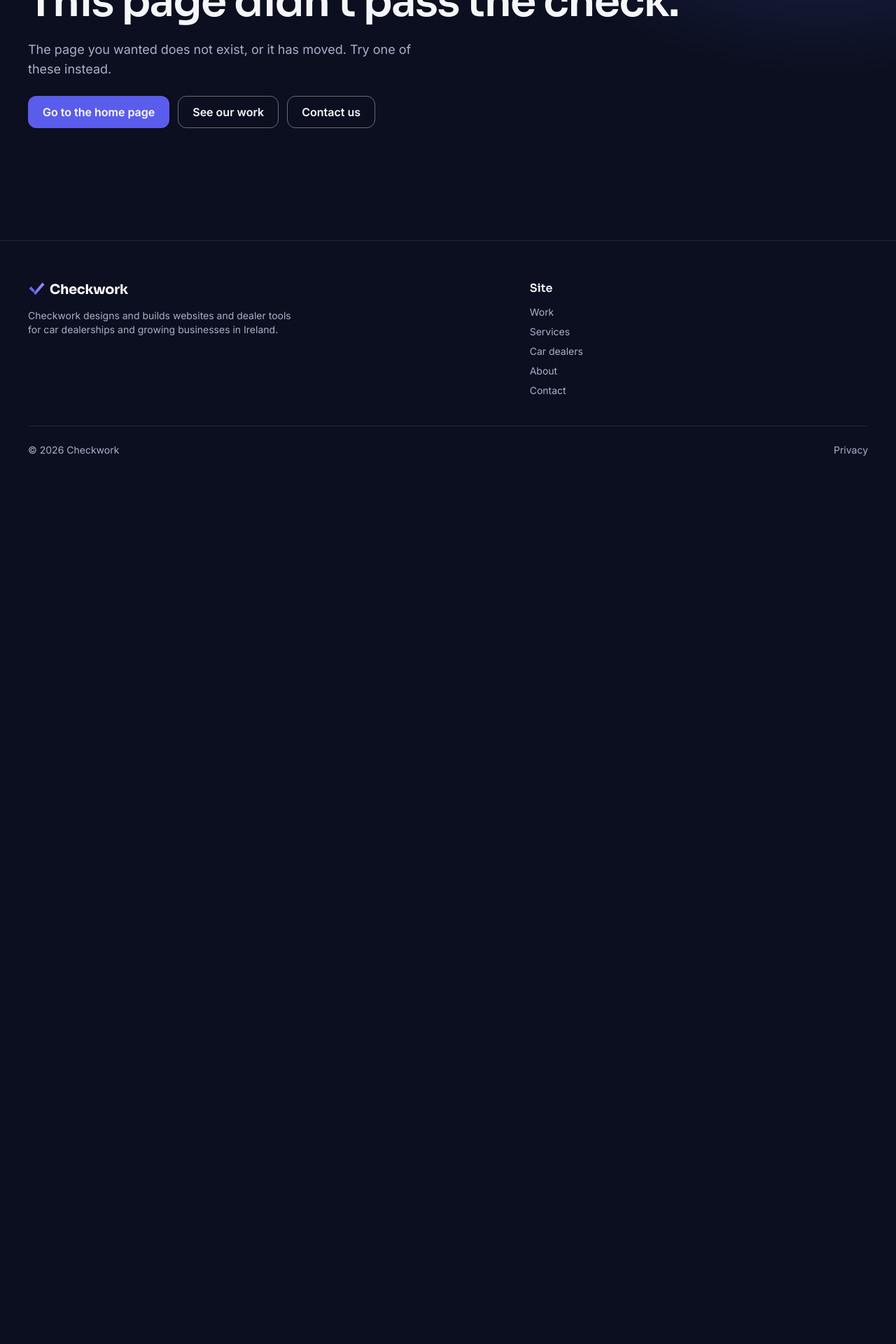
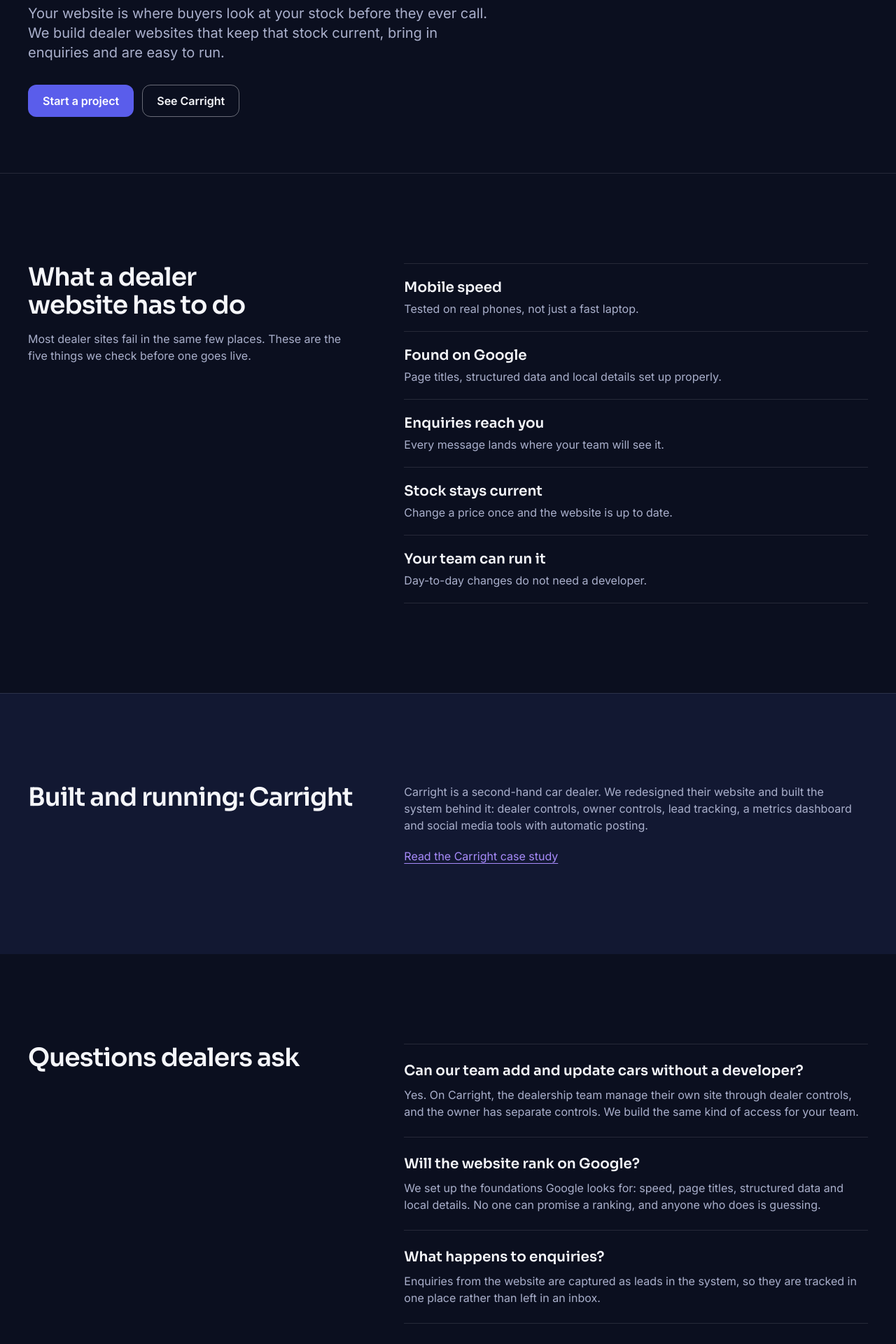
Before and after one commit to CristianGaudino/checkwork, a Next.js app: page /car-dealer-websites in a window 1280 px wide. Before the commit this address had no page. Shown: the part 260-2180 px from the top of the page at 70% size. Before the commit the page ends 969 px from the top, so only its background shows below. Built offline with nearby package versions, Linux system fonts and the light colour scheme.

Commit message:
Car dealers SEO page with FAQ structured data
Co-Authored-By: Claude Sonnet 5.5 <noreply@anthropic.com>

```diff
--- /dev/null
+++ b/src/app/car-dealer-websites/page.tsx
@@ -0,0 +1,86 @@
+import type { Metadata } from 'next';
+import Link from 'next/link';
+import { JsonLd } from '@/components/JsonLd';
+import { Button } from '@/components/ui/Button';
+import { CtaBand } from '@/components/ui/CtaBand';
+import { Container, Section } from '@/components/ui/Container';
+import { PageHead } from '@/components/ui/PageHead';
+import { CHECKS } from '@/content/checks';
+import { CTA, ROUTES } from '@/lib/config';
+
+export const metadata: Metadata = {
+    title: 'Car dealer websites in Ireland',
+    description:
+        'Custom websites for car dealerships in Ireland: stock that stays current, enquiries that reach your team, and a site that Google can find. Built by Checkwork.',
+    alternates: { canonical: ROUTES.dealers },
+};
+
+const FAQS = [
+    { q: 'Can our team add and update cars without a developer?', a: 'Yes. On Carright, the dealership team manage their own site through dealer controls, and the owner has separate controls. We build the same kind of access for your team.' },
+    { q: 'Will the website rank on Google?', a: 'We set up the foundations Google looks for: speed, page titles, structured data and local details. No one can promise a ranking, and anyone who does is guessing.' },
+    { q: 'What happens to enquiries?', a: 'Enquiries from the website are captured as leads in the system, so they are tracked in one place rather than left in an inbox.' },
+] as const;
+
+export default function CarDealerWebsites() {
+    return (
+        <>
+            <JsonLd
+                data={{
+                    '@context': 'https://schema.org',
+                    '@type': 'FAQPage',
+                    mainEntity: FAQS.map(f => ({ '@type': 'Question', name: f.q, acceptedAnswer: { '@type': 'Answer', text: f.a } })),
+                }}
+            />
+            <PageHead
+                title="Websites for car dealerships in Ireland"
+                lead="Your website is where buyers look at your stock before they ever call. We build dealer websites that keep that stock current, bring in enquiries and are easy to run."
+                        >
+                <Button href={CTA.href}>{CTA.label}</Button>
+                <Button href={`${ROUTES.work}/carright`} variant="secondary">See Carright</Button>
+            </PageHead>
+
+            <Section>
+                <Container className="grid gap-10 md:grid-cols-[1fr_1.4fr] md:gap-16">
+                    <div className="grid content-start gap-4">
+                        <h2 className="font-display text-4xl font-semibold tracking-tight">What a dealer website has to do</h2>
+                        <p className="max-w-prose text-fg-muted">Most dealer sites fail in the same few places. These are the five things we check before one goes live.</p>
+                    </div>
+                    <dl className="border-t border-line">
+                        {CHECKS.map(c => (
+                            <div key={c.title} className="grid gap-1 border-b border-line py-5">
+                                <dt className="font-display text-xl font-semibold">{c.title}</dt>
+                                <dd className="text-fg-muted">{c.text}</dd>
+                            </div>
+                        ))}
+                    </dl>
+                </Container>
+            </Section>
+
+            <Section className="border-t border-line bg-surface">
+                <Container className="grid gap-8 md:grid-cols-[1fr_1.4fr] md:gap-16">
+                    <h2 className="font-display text-4xl font-semibold tracking-tight">Built and running: Carright</h2>
+                    <div className="grid max-w-prose gap-5 text-fg-muted">
+                        <p>Carright is a second-hand car dealer. We redesigned their website and built the system behind it: dealer controls, owner controls, lead tracking, a metrics dashboard and social media tools with automatic posting.</p>
+                        <p><Link href={`${ROUTES.work}/carright`} className="text-accent-alt underline underline-offset-4">Read the Carright case study</Link></p>
+                    </div>
+                </Container>
+            </Section>
+
+            <Section>
+                <Container className="grid gap-8 md:grid-cols-[1fr_1.4fr] md:gap-16">
+                    <h2 className="font-display text-4xl font-semibold tracking-tight">Questions dealers ask</h2>
+                    <div className="border-t border-line">
+                        {FAQS.map(f => (
+                            <div key={f.q} className="grid gap-2 border-b border-line py-6">
+                                <h3 className="font-display text-xl font-semibold">{f.q}</h3>
+                                <p className="max-w-prose text-fg-muted">{f.a}</p>
+                            </div>
+                        ))}
+                    </div>
+                </Container>
+            </Section>
+
+            <CtaBand title="Let's look at your dealership's website" text="Tell us what you sell and what is not working. We will reply by email." />
+        </>
+    );
+}
--- /dev/null
+++ b/src/components/JsonLd.tsx
@@ -0,0 +1,4 @@
+/** Structured data. `<` is escaped so content can never close the script tag. */
+export function JsonLd({ data }: { data: Record<string, unknown> }) {
+    return <script type="application/ld+json" dangerouslySetInnerHTML={{ __html: JSON.stringify(data).replace(/</g, '\\u003c') }} />;
+}
--- a/src/components/ui/PageHead.tsx
+++ b/src/components/ui/PageHead.tsx
@@ -1,11 +1,13 @@
+import type { ReactNode } from 'react';
 import { Container } from './Container';
 
-export function PageHead({ title, lead }: { title: string; lead: string }) {
+export function PageHead({ title, lead, children }: { title: string; lead: string; children?: ReactNode }) {
     return (
         <div className="border-b border-line pb-14 pt-16 md:pb-20 md:pt-28">
             <Container className="grid gap-5">
                 <h1 className="font-display text-5xl font-semibold tracking-tight md:text-6xl">{title}</h1>
                 <p className="max-w-2xl text-lg text-fg-muted md:text-xl">{lead}</p>
+                {children && <div className="mt-3 flex flex-wrap gap-3">{children}</div>}
             </Container>
         </div>
     );
```
Also changed, not shown: 1 other file (tests, documents, lock files or other folders).
